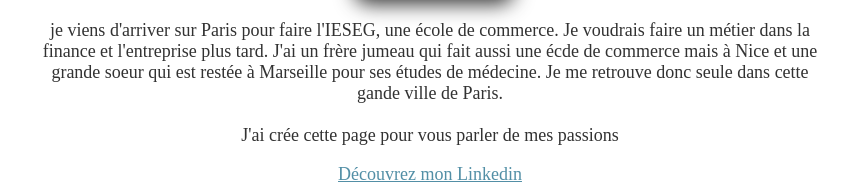
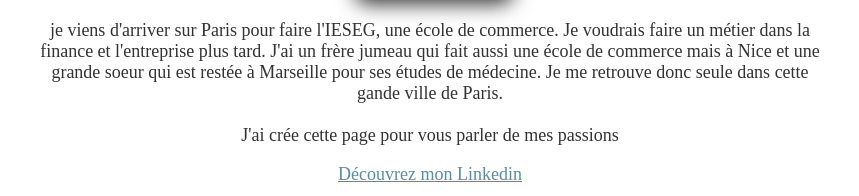
Before and after one commit to MarieMarceau/my-profile, a plain HTML site: page index.html in a window 1280 px wide. Shown: the part 412-608 px from the top of the page, 210-1069 px from the left. Drawn offline with Linux system fonts and the light colour scheme; a web font is replaced by a local one.

Commit message:
Update index.html

```diff
--- a/index.html
+++ b/index.html
@@ -18,7 +18,7 @@
 			<h1>Bonjour, je m'appelle Marie 👋</h1>
 				<img src="images/profile.jpg" alt="Marie Marceau" id="Portrait">
 				<p>
-				je viens d'arriver sur Paris pour faire l'IESEG, une école de commerce. Je voudrais faire un métier dans la finance et l'entreprise plus tard. J'ai un frère jumeau qui fait aussi une écde de commerce mais à Nice et une grande soeur qui est restée à Marseille pour ses études de médecine. Je me retrouve donc seule dans cette gande ville de Paris. <br><br> J'ai crée cette page pour vous parler de mes passions
+				je viens d'arriver sur Paris pour faire l'IESEG, une école de commerce. Je voudrais faire un métier dans la finance et l'entreprise plus tard. J'ai un frère jumeau qui fait aussi une école de commerce mais à Nice et une grande soeur qui est restée à Marseille pour ses études de médecine. Je me retrouve donc seule dans cette gande ville de Paris. <br><br> J'ai crée cette page pour vous parler de mes passions
 				</p>
 				<a href="https://www.linkedin.com/in/marie-marceau-051268251/" target="_blank"> Découvrez mon Linkedin</a>
 		</div>
```
